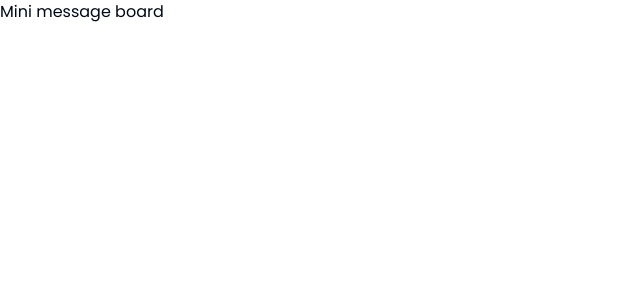
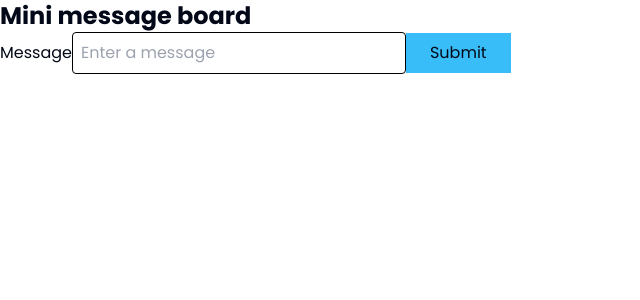
Before and after one commit to Sanjero20/mini-message-board, a React (Vite) app in the folder client/: page / in a window 1280 px wide. Shown: the top 300 px of the page, without its empty margins (0-640 px from the left). Built offline with nearby package versions, Linux system fonts and the light colour scheme.

Commit message:
Add input form

```diff
--- a/client/src/App.tsx
+++ b/client/src/App.tsx
@@ -1,5 +1,64 @@
+import { FormEvent, useEffect, useState } from "react";
+import { Message } from "./types/messages";
+
 function App() {
-  return <div className="h-screen">Mini message board</div>;
+  const [messages, setMessages] = useState<Message[]>([]);
+  const [user, setUser] = useState("Anonymous");
+  const [text, setText] = useState("");
+
+  useEffect(() => {
+    async function fetchMessages() {
+      const response = await fetch("http://localhost:5000/");
+      const messages = await response.json();
+      setMessages([...messages]);
+    }
+
+    fetchMessages();
+  }, []);
+
+  const sendMessage = async (e: FormEvent) => {
+    e.preventDefault();
+
+    await fetch("http://localhost:5000/new", {
+      method: "POST",
+      headers: {
+        "Content-Type": "application/json",
+      },
+      body: JSON.stringify({
+        text,
+        user,
+      }),
+    });
+
+    setText("");
+  };
+
+  return (
+    <div className="h-screen">
+      <h1 className="text-2xl font-bold">Mini message board</h1>
+
+      <form onSubmit={(e) => sendMessage(e)}>
+        <label htmlFor="input-message">Message</label>
+        <input
+          type="text"
+          id="input-message"
+          className="rounded border border-black p-2"
+          placeholder="Enter a message"
+          onChange={(e) => setText(e.target.value)}
+          value={text}
+        />
+
+        <button className="bg-sky-400 px-6 py-2">Submit</button>
+      </form>
+
+      <section>
+        {messages.length != 0 &&
+          messages.map((message) => (
+            <div key={message._id}>{message.text}</div>
+          ))}
+      </section>
+    </div>
+  );
 }
 
 export default App;
```
